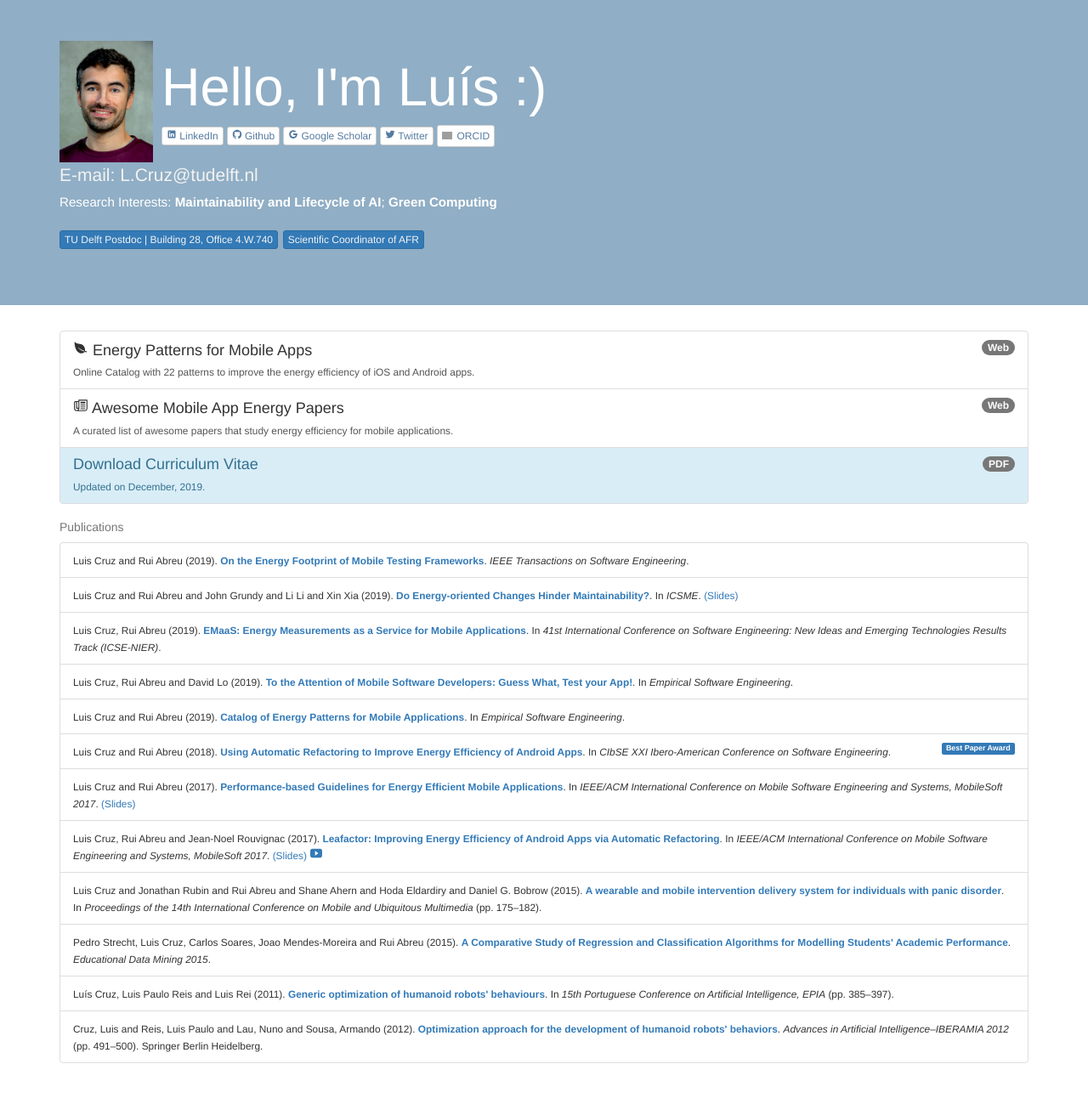
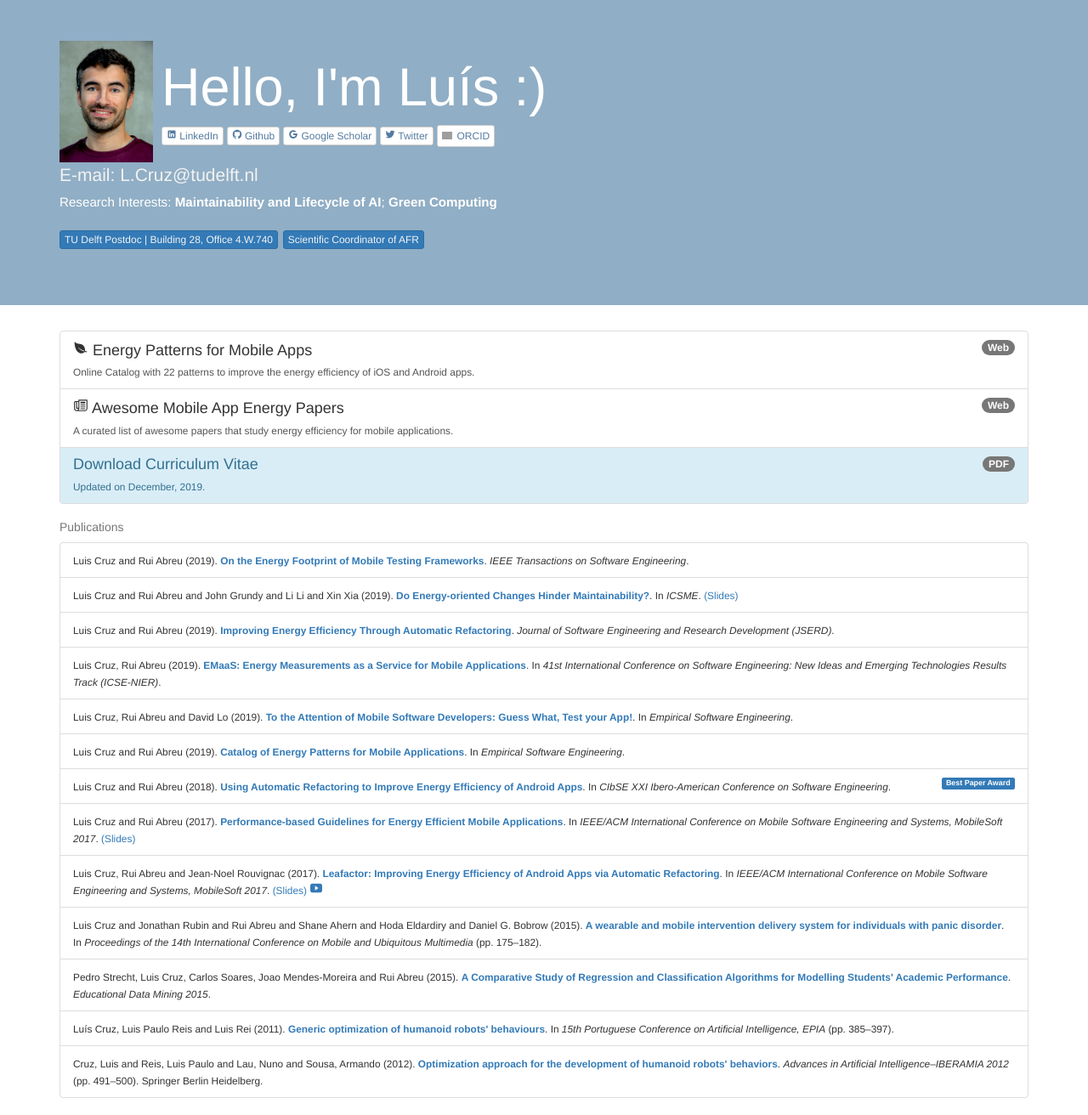
Before and after one commit to luiscruz/luiscruz.github.io, a Jekyll site: the page built from index.html, in a window 1280 px wide. Shown: the whole page at 85% size. Built offline with Jekyll 4.4.1, drawn with Linux system fonts in a browser that asks for light colours; nearby versions of some CDN libraries; before the commit the page ends 1271 px from its top, so only the background shows below that; grey boxes are pictures that could not be loaded.

Commit message:
jserd paper

```diff
--- a/_data/publications.yml
+++ b/_data/publications.yml
@@ -12,6 +12,13 @@
   year: 2019
   url: "https://luiscruz.github.io/papers/cruz2019attention.pdf"
   slides: "https://speakerdeck.com/luiscruz/do-energy-oriented-changes-hinder-maintainability"
+
+- key: cruz2019improving,
+  author: Luis Cruz and Rui Abreu
+  title: Improving Energy Efficiency Through Automatic Refactoring
+  journal: Journal of Software Engineering and Research Development (JSERD)
+  url: "https://doi.org/10.5753/jserd.2019.17"
+  year: 2019
 
 - key: cruz2019emaas
   author: Luis Cruz, Rui Abreu
```
